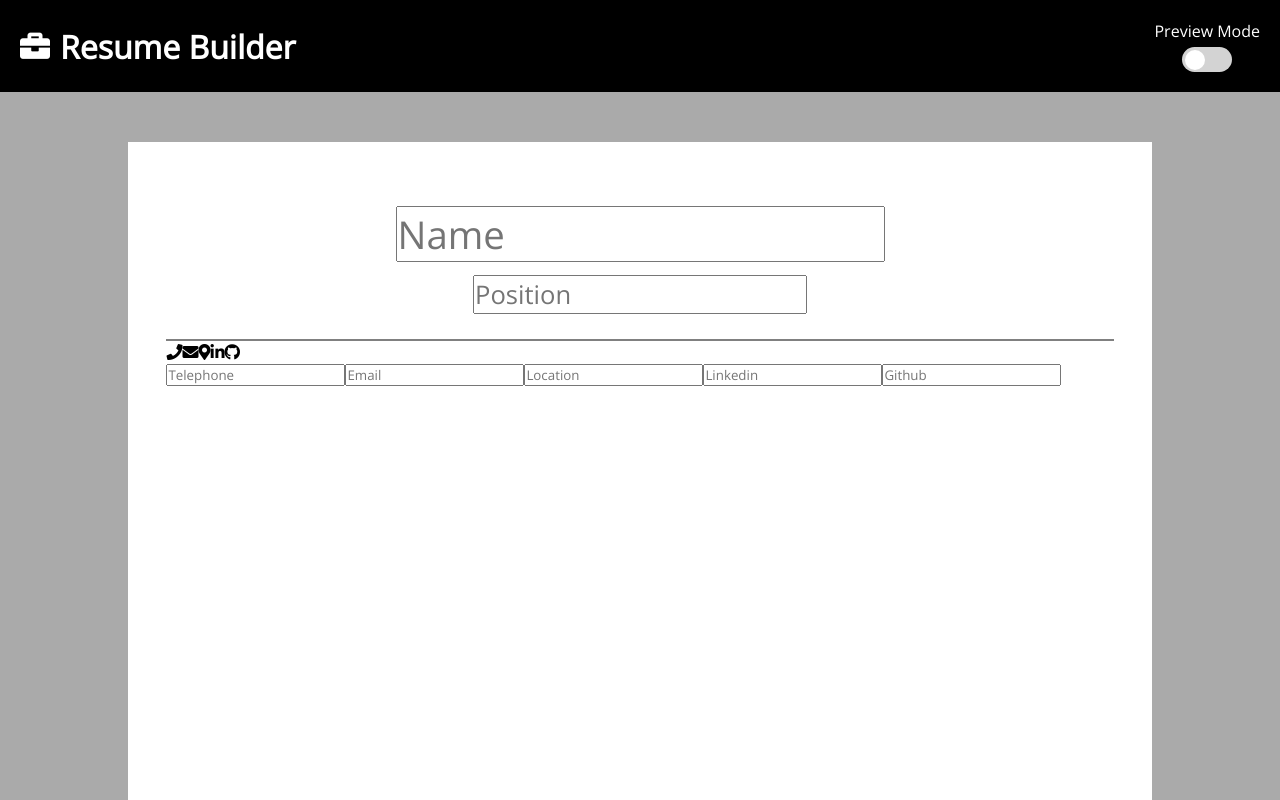
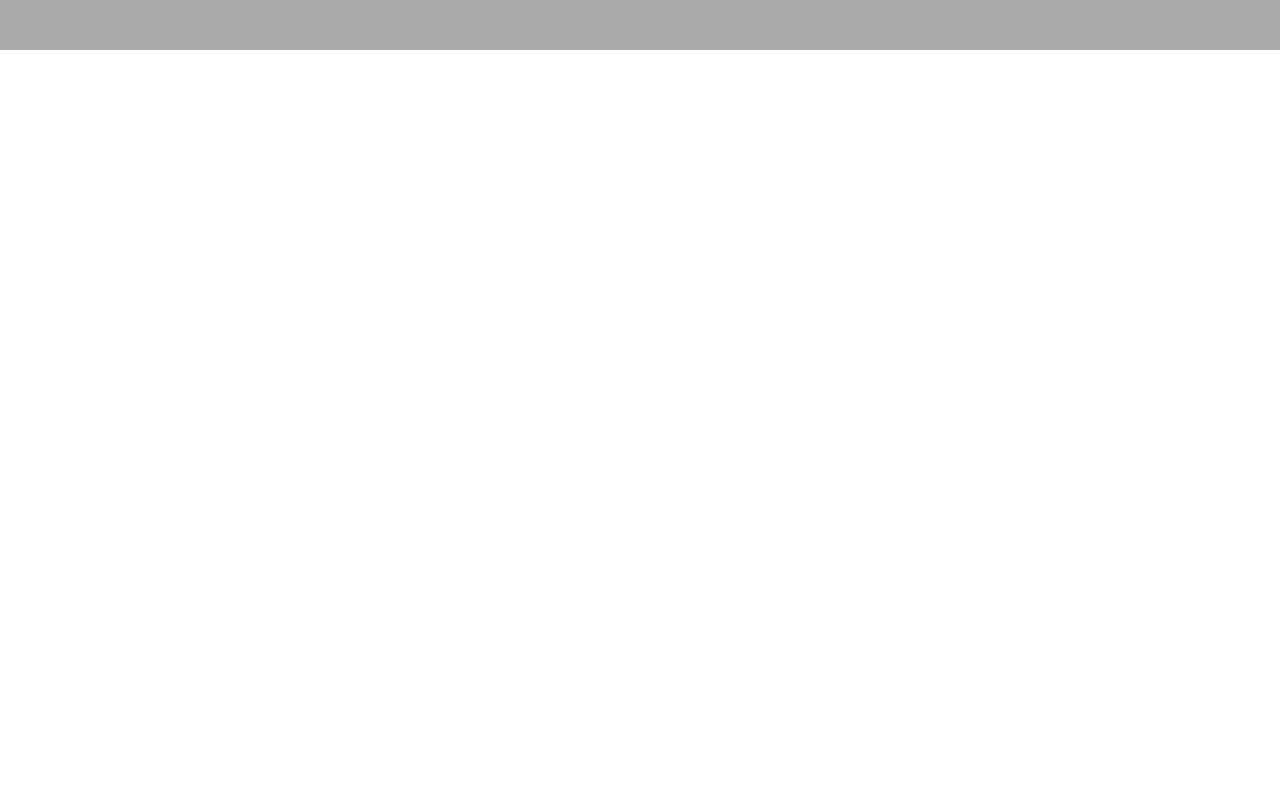
Before and after one commit to fernanda-veiga/cv-project, a React (Create React App) app: page / in a window 1280 px wide. Shown: the top 800 px of the page. Built offline with nearby package versions, Linux system fonts and the light colour scheme.

Commit message:
Commented code to analise it. Added an App class component with a defined state. The state stores data about the user's profile, contact info, skills, languages, work experience and education. The state also stores if the app is being viewed in preview mode or not.

```diff
--- a/src/App.js
+++ b/src/App.js
@@ -1,8 +1,4 @@
 import React, { Component } from "react";
-import TopBar from "./components/TopBar";
-import ProfileSection from "./components/ProfileSection";
-import InfoSection from "./components/InfoSection";
-//import uniqid from "uniqid";
 import "./styles/App.css";
 
 class App extends Component {
@@ -10,17 +6,51 @@ class App extends Component {
     super(props);
     this.state = {
       isPreviewMode: false,
-      profileSection: {
+      ProfileSection: {
         name: "",
         position: "",
       },
-      infoSection: {
-        telephone: "",
+      InfoSection: {
+        phone: "",
         email: "",
         location: "",
         linkedin: "",
-        github: "",
       },
+      Skills: [],
+      Languages: [],
+      Experience: [],
+      Education: [],
+    };
+  }
+
+  render() {
+    return <div className="App"></div>;
+  }
+}
+
+export default App;
+
+/*import React, { Component } from "react";
+import TopBar from "./components/TopBar";
+import ProfileSection from "./components/ProfileSection";
+import InfoSection from "./components/InfoSection";
+import "./styles/App.css";
+import "./styles/ProfileSection.css";
+import "./styles/TopBar.css";
+
+class App extends Component {
+  constructor(props) {
+    super(props);
+    this.state = {
+      isPreviewMode: false,
+      name: "",
+      position: "",
+      phone: "",
+      email: "",
+      location: "",
+      linkedin: "",
+      skills: [],
+      languages: [],
     };
   }
 
@@ -29,9 +59,9 @@ class App extends Component {
   };
 
   handleFormChange = (event) => {
-    const changedProfileSection = this.state.profileSection;
-    changedProfileSection[event.target.id] = event.target.value;
-    this.setState({ profileSection: changedProfileSection });
+    let changedProperty = this.state[event.target.id];
+    changedProperty = event.target.value;
+    this.setState({ profileSection: changedProperty });
   };
 
   render() {
@@ -56,17 +86,17 @@ function Resume(props) {
         handleFormChange={props.handleFormChange}
         isPreviewMode={props.isPreviewMode}
       />
-      <section className="resume-content">
-        <section className="resume-content-left">
-          <InfoSection
-            infoSection={props.state.infoSection}
-            isPreviewMode={props.isPreviewMode}
-          />
-        </section>
-        <section className="resume-content-right"></section>
+      <section className="LeftSection">
+        <InfoSection
+          infoSection={props.state.infoSection}
+          handleFormChange={props.handleFormChange}
+          isPreviewMode={props.isPreviewMode}
+        />
       </section>
+      <section className="resume-content-right"></section>
     </div>
   );
 }
 
 export default App;
+*/
--- a/src/components/InfoSection.js
+++ b/src/components/InfoSection.js
@@ -3,14 +3,14 @@ import React from "react";
 function InfoSection(props) {
   if (props.isPreviewMode === true) {
     return (
-      <section className="resume-info">
+      <section className="InfoSection">
         <Icons />
         <InfoSectionPreview infoSection={props.infoSection} />
       </section>
     );
   } else {
     return (
-      <section className="resume-info">
+      <section className="InfoSection">
         <Icons />
         <InfoSectionInput
           infoSection={props.infoSection}
@@ -25,7 +25,7 @@ function InfoSectionInput(props) {
   const infoValues = Object.entries(props.infoSection);
 
   return (
-    <div className="resume-info">
+    <div className="resume-info-div">
       {infoValues.map((entry, index) => {
         return (
           <input
@@ -46,7 +46,7 @@ function InfoSectionPreview(props) {
   const infoValues = Object.entries(props.infoSection);
 
   return (
-    <div className="resume-info">
+    <div className="resume-info-div">
       {infoValues.map((entry, index) => {
         return (
           <p key={`info-form-input-${index}`} id={entry[0]}>
@@ -61,11 +61,10 @@ function InfoSectionPreview(props) {
 function Icons() {
   return (
     <div className="resume-info-icons">
-      <i class="fas fa-phone"></i>
-      <i class="fas fa-envelope"></i>
-      <i class="fas fa-map-marker-alt"></i>
-      <i class="fab fa-linkedin-in"></i>
-      <i class="fab fa-github"></i>
+      <i className="fas fa-phone"></i>
+      <i className="fas fa-envelope"></i>
+      <i className="fas fa-map-marker-alt"></i>
+      <i className="fab fa-linkedin-in"></i>
     </div>
   );
 }
--- a/src/components/ProfileSection.js
+++ b/src/components/ProfileSection.js
@@ -20,7 +20,7 @@ function ProfileSectionInput(props) {
   const profileValues = Object.entries(props.profileSection);
 
   return (
-    <section className="resume-profile">
+    <section className="profileSection">
       {profileValues.map((entry, index) => {
         return (
           <input
@@ -41,7 +41,7 @@ function ProfileSectionPreview(props) {
   const profileValues = Object.entries(props.profileSection);
 
   return (
-    <section className="resume-profile">
+    <section className="profileSection">
       {profileValues.map((entry, index) => {
         return (
           <p key={`profile-form-input-${index}`} id={entry[0]}>
--- a/src/components/TopBar.js
+++ b/src/components/TopBar.js
@@ -2,7 +2,7 @@ import React from "react";
 
 function TopBar(props) {
   return (
-    <div className="top-bar">
+    <div className="TopBar">
       <div className="logo">
         <i className="fas fa-briefcase"></i>
         <h1>Resume Builder</h1>
--- a/src/styles/App.css
+++ b/src/styles/App.css
@@ -1,45 +1,21 @@
-.toggle {
-  position: relative;
-  display: inline-block;
-  width: 50px;
-  height: 25px;
+.App {
+  width: 100vw;
+  padding: 0 10vw 50px 10vw;
+  background: #aaaaaa;
+  display: flex;
+  flex-direction: column;
+  align-items: center;
+  gap: 50px;
 }
 
-.toggle input {
-  opacity: 0;
-  width: 0;
-  height: 0;
-  outline: none;
+.resume {
+  padding: 3vw;
+  width: 80vw;
+  height: 113vw;
+  background: white;
 }
 
-.toggle-slider {
-  background: lightgray;
-  border-radius: 2em;
-  position: absolute;
-  cursor: pointer;
-  top: 0;
-  left: 0;
-  right: 0;
-  bottom: 0;
-  transition: all 0.4s;
+.resume-content-left {
+  background: coral;
+  width: 30%;
 }
-
-.toggle-slider:before {
-  height: 20px;
-  width: 20px;
-  border-radius: 50%;
-  content: "";
-  position: absolute;
-  left: 2.5px;
-  bottom: 2.5px;
-  background-color: white;
-  transition: all 0.4s;
-}
-
-input:checked + .toggle-slider {
-  background: #1fb622;
-}
-
-input:checked + .toggle-slider:before {
-  left: 27.5px;
-}
--- /dev/null
+++ b/src/styles/InfoSection.css
@@ -0,0 +1,23 @@
+.InfoSection {
+  display: flex;
+  gap: 5px;
+}
+
+.InfoSection > * {
+  display: flex;
+  flex-direction: column;
+}
+
+.resume-info-icons {
+  width: 10%;
+  font-size: 2.5vw;
+  gap: 7px;
+}
+
+.resume-info-div {
+  width: 90%;
+}
+
+.resume-info-div > * {
+  font-size: 2vw;
+}
--- /dev/null
+++ b/src/styles/ProfileSection.css
@@ -0,0 +1,17 @@
+.profileSection {
+  padding: 2vw;
+  border-bottom: 2px solid gray;
+  display: flex;
+  flex-direction: column;
+  justify-content: center;
+  align-items: center;
+  gap: 1vw;
+}
+
+.profileSection #name {
+  font-size: 3vw;
+}
+
+.profileSection #position {
+  font-size: 2vw;
+}
--- /dev/null
+++ b/src/styles/TopBar.css
@@ -0,0 +1,73 @@
+.TopBar {
+  width: 100vw;
+  padding: 20px;
+  background: black;
+  display: flex;
+  justify-content: space-between;
+  align-items: center;
+  color: white;
+}
+
+.logo {
+  display: flex;
+  align-items: center;
+  gap: 10px;
+}
+
+.logo i {
+  font-size: 30px;
+}
+
+/*Toggle slider*/
+.toggle-div {
+  display: flex;
+  flex-direction: column;
+  align-items: center;
+  gap: 5px;
+}
+
+.toggle {
+  position: relative;
+  display: inline-block;
+  width: 50px;
+  height: 25px;
+}
+
+.toggle input {
+  opacity: 0;
+  width: 0;
+  height: 0;
+  outline: none;
+}
+
+.toggle-slider {
+  background: lightgray;
+  border-radius: 2em;
+  position: absolute;
+  cursor: pointer;
+  top: 0;
+  left: 0;
+  right: 0;
+  bottom: 0;
+  transition: all 0.4s;
+}
+
+.toggle-slider:before {
+  height: 20px;
+  width: 20px;
+  border-radius: 50%;
+  content: "";
+  position: absolute;
+  left: 2.5px;
+  bottom: 2.5px;
+  background-color: white;
+  transition: all 0.4s;
+}
+
+input:checked + .toggle-slider {
+  background: #1fb622;
+}
+
+input:checked + .toggle-slider:before {
+  left: 27.5px;
+}
--- a/src/styles/index.css
+++ b/src/styles/index.css
@@ -4,60 +4,3 @@
   box-sizing: border-box;
   font-family: "Open Sans", sans-serif;
 }
-
-.App {
-  width: 100vw;
-  padding: 0 10vw 50px 10vw;
-  background: #aaaaaa;
-  display: flex;
-  flex-direction: column;
-  align-items: center;
-  gap: 50px;
-}
-
-.top-bar {
-  width: 100vw;
-  padding: 20px;
-  background: black;
-  display: flex;
-  justify-content: space-between;
-  align-items: center;
-  color: white;
-}
-.logo {
-  display: flex;
-  align-items: center;
-  gap: 10px;
-}
-.logo i {
-  font-size: 30px;
-}
-.toggle-div {
-  display: flex;
-  flex-direction: column;
-  align-items: center;
-  gap: 5px;
-}
-
-.resume {
-  padding: 3vw;
-  width: 80vw;
-  height: 113vw;
-  background: white;
-}
-
-.resume-profile {
-  padding: 2vw;
-  border-bottom: 2px solid gray;
-  display: flex;
-  flex-direction: column;
-  justify-content: center;
-  align-items: center;
-  gap: 1vw;
-}
-.resume-profile #name {
-  font-size: 3vw;
-}
-.resume-profile #position {
-  font-size: 2vw;
-}
```
